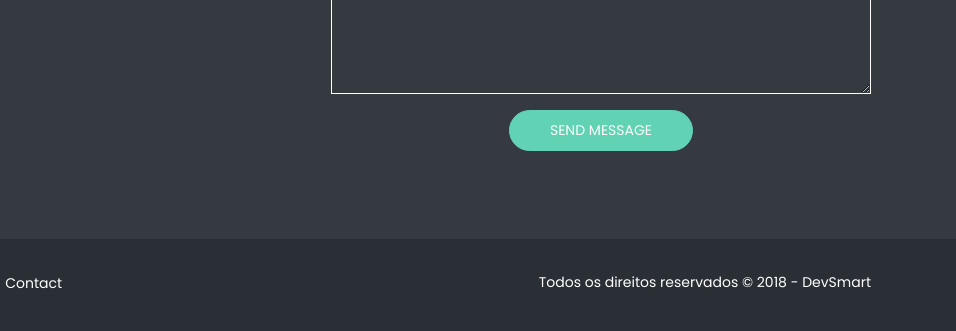
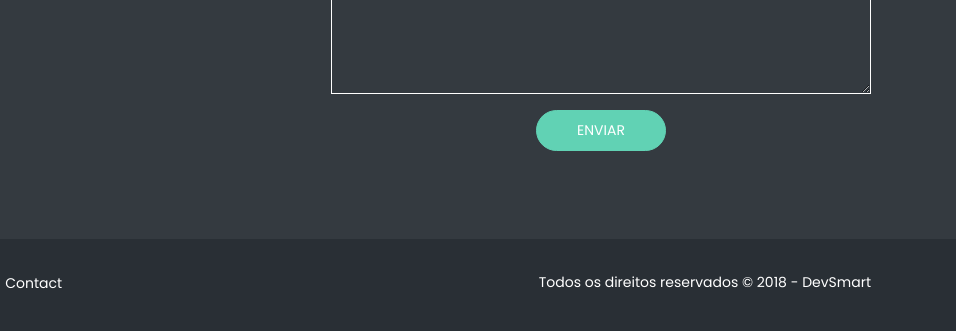
Before and after one commit to developerjonilson/devsmart_official_site, a plain HTML site: page index.html in a window 1280 px wide. Shown: the part 4744-5075 px from the top of the page, 324-1280 px from the left. Drawn offline with Linux system fonts and the light colour scheme.

Commit message:
Nome botão formulário alterado!

```diff
--- a/index.html
+++ b/index.html
@@ -482,7 +482,7 @@
                         <div class="help-block with-errors"></div>
                       </div>
                       <div class="submit-button text-center">
-                        <button class="btn btn-common" id="submit" type="submit">Send Message</button>
+                        <button class="btn btn-common" id="submit" type="submit">Enviar</button>
                         <div id="msgSubmit" class="h3 text-center hidden"></div>
                         <div class="clearfix"></div>
                       </div>
```
